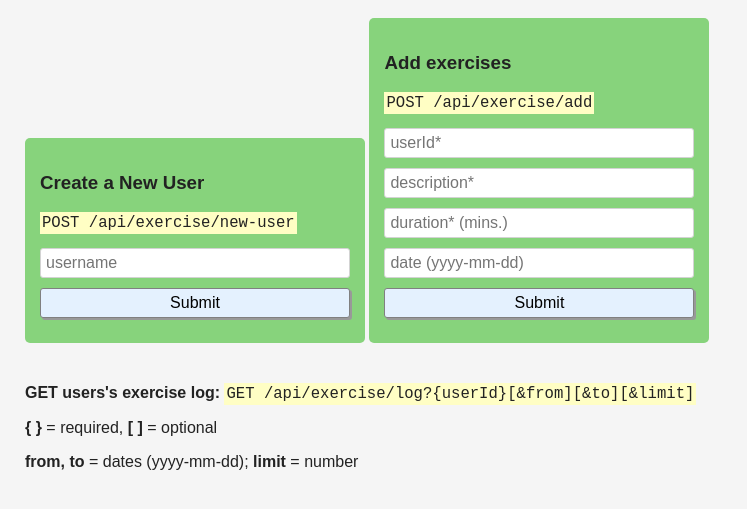
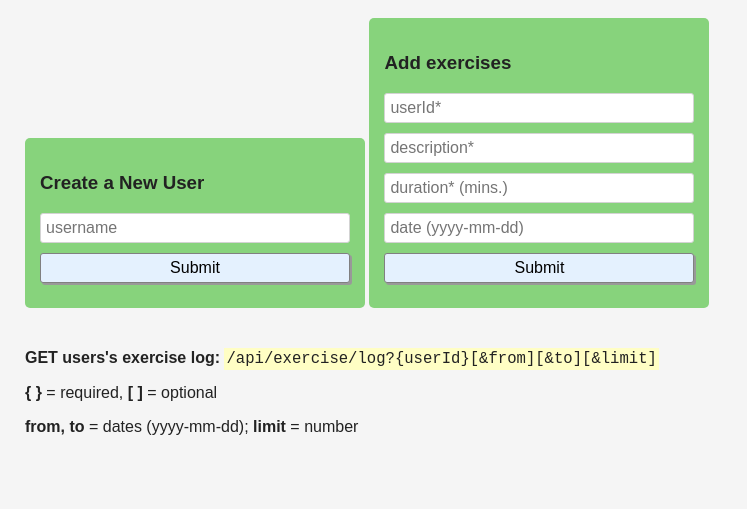
Before and after one commit to uaaeu/exercise-tracker, a website: page views/index.html in a window 1280 px wide. Shown: the part 65-574 px from the top of the page, without its empty margins (0-747 px from the left). Drawn offline with Linux system fonts and the light colour scheme; files that its build step writes are made by us from their sources.

Commit message:
index.html edited

```diff
--- a/views/index.html
+++ b/views/index.html
@@ -2,7 +2,7 @@
 <html>
 
    <head>
-      <title>Exercise Tracker | Free Code Camp</title>
+      <title>Exercise Tracker</title>
       <link rel="shortcut icon" href="https://cdn.hyperdev.com/us-east-1%3A52a203ff-088b-420f-81be-45bf559d01b1%2Ffavicon.ico" type="image/x-icon"/>
       <link href="https://fonts.googleapis.com/css?family=Roboto" rel="stylesheet" type="text/css">
       <link href="style.css" rel="stylesheet" type="text/css">
@@ -13,20 +13,18 @@
          <h1>Exercise tracker</h1>
           <form action="/api/exercise/new-user" method="post">
             <h3>Create a New User</h3>
-            <p><code>POST /api/exercise/new-user</code></p>
             <input id="uname" type="text" name="username" placeholder="username">
             <input type="submit" value="Submit">
           </form>
           <form action="/api/exercise/add" method="post">
             <h3>Add exercises</h3>
-            <p><code>POST /api/exercise/add</code></p>
             <input id="uid" type="text" name="userId" placeholder="userId*">
             <input id="desc" type="text" name="description" placeholder="description*">
             <input id="dur" type="text" name="duration" placeholder="duration* (mins.)">
             <input id="dat" type="text" name="date" placeholder="date (yyyy-mm-dd)">
             <input type="submit" value="Submit">
           </form>
-          <p><strong>GET users's exercise log: </strong><code>GET /api/exercise/log?{userId}[&amp;from][&amp;to][&amp;limit]</code></p>
+          <p><strong>GET users's exercise log: </strong><code>/api/exercise/log?{userId}[&amp;from][&amp;to][&amp;limit]</code></p>
           <p><strong>{ }</strong> = required, <strong>[ ]</strong> = optional</p>
           <p><strong>from, to</strong> = dates (yyyy-mm-dd); <strong>limit</strong> = number</p>
       </div>
```
